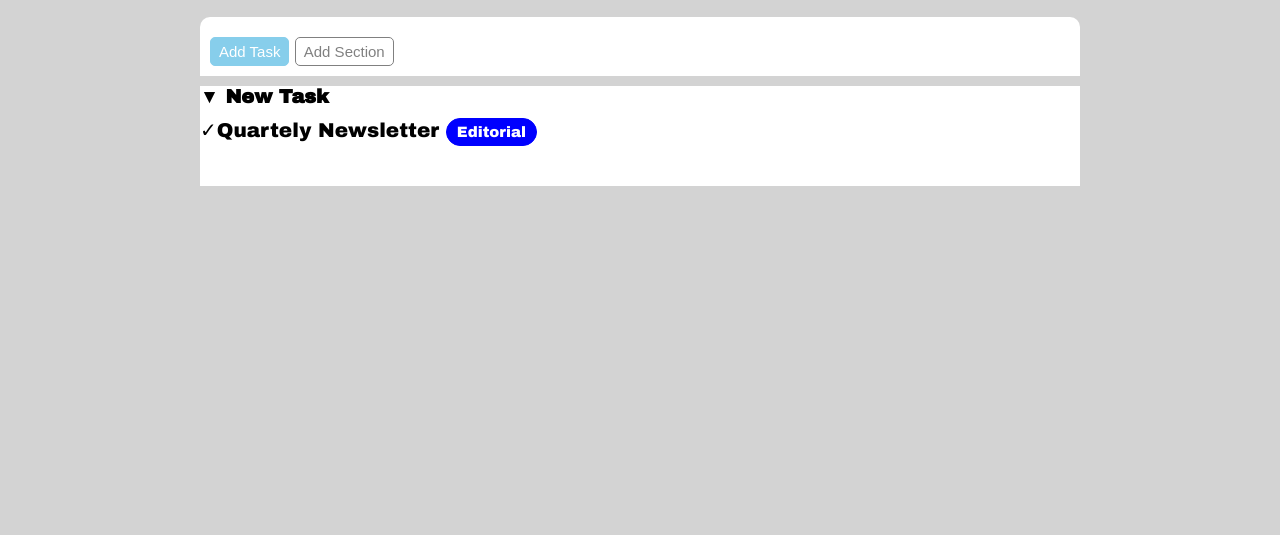
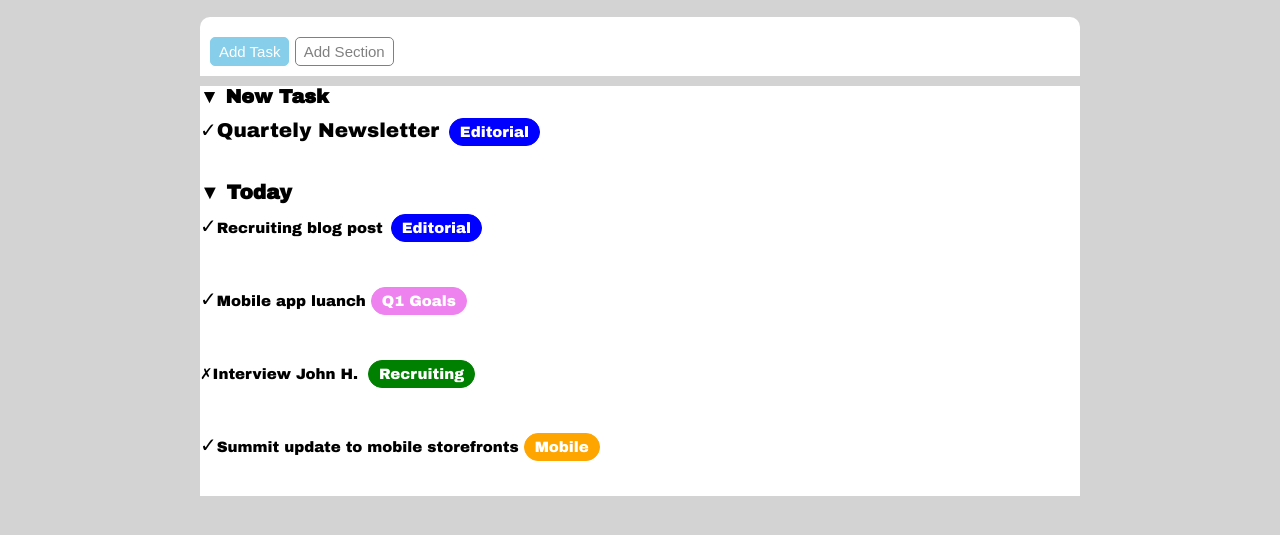
Before and after one commit to Luigidefilippo/html-css-toboolist, a plain HTML site: page index.html in a window 1280 px wide. Shown: the part 103-638 px from the top of the page. Drawn offline with Linux system fonts and the light colour scheme.

Commit message:
finis task main

```diff
--- a/css/style.css
+++ b/css/style.css
@@ -109,6 +109,7 @@ body {
     background-color: blue;
     border: 1px solid blue;
     margin-top: 10px;
+    margin-left: 3px;
     border-radius: 5px;
     color: white;
     padding: 5px 10px;
@@ -117,5 +118,59 @@ body {
     display: inline-block;
     font-size: 15px;
     border-radius: 25px;
-    margin-bottom: 40px;
+    margin-bottom: 35px;
     }
+    .today-task{
+        font-size: 20px;
+    }
+    #font-today{
+        font-size: 15px;
+
+    }
+
+    .goals{
+        background-color: violet;
+        border: 1px solid violet;
+        margin-top: 10px;
+        margin-left: 5px;
+        border-radius: 5px;
+        color: white;
+        padding: 5px 10px;
+        text-align: center;
+        text-decoration: none;
+        display: inline-block;
+        font-size: 15px;
+        border-radius: 25px;
+        margin-bottom: 35px;
+    }
+
+    .recruiting{
+        background-color: green;
+        border: 1px solid green;
+        margin-top: 10px;
+        margin-left: 5px;
+        border-radius: 5px;
+        color: white;
+        padding: 5px 10px;
+        text-align: center;
+        text-decoration: none;
+        display: inline-block;
+        font-size: 15px;
+        border-radius: 25px;
+        margin-bottom: 35px;
+    }
+    .mobile{
+        background-color: orange;
+        border: 1px solid orange;
+        margin-top: 10px;
+        margin-left: 5px;
+        border-radius: 5px;
+        color: white;
+        padding: 5px 10px;
+        text-align: center;
+        text-decoration: none;
+        display: inline-block;
+        font-size: 15px;
+        border-radius: 25px;
+        margin-bottom: 35px;
+    }
--- a/index.html
+++ b/index.html
@@ -29,16 +29,28 @@
         <section id="main-task">
         <h2 class="">&#9660; New Task</h2>
         <p class="newsletter"><span class="check">&check;</span>Quartely Newsletter <span id="total-compleate">Editorial</span></p>
-        <h2 class="Today-task"></h2>
+        <!-- Task today -->
 
 
+        <h2 class="today-task">&#9660; Today</h2>
+        <p id="font-today"><span class="check">&check;</span>Recruiting blog post  <span id="total-compleate">Editorial</span></p>
+
+
+        <p id="font-today"><span class="check">&check;</span>Mobile app luanch<span class="goals">Q1 Goals </span></p>
+
+
+        <p id="font-today"><span class="cross">&cross;</span>Interview John H.  <span class="recruiting">  Recruiting</span></p>
+
+        <p id="font-today"><span class="check">&check;</span>Summit update to mobile storefronts<span class="mobile">  Mobile</span></p>
+        <!-- /task Today -->
         </section>
         <!-- /section task -->
     </main>
     <!-- /Main -->
+    <!-- Footer -->
+    <footer>
 
-    <!-- Footer -->
-    <footer></footer>
+    </footer>
     <!-- /Footer -->
 </div>
 
```
